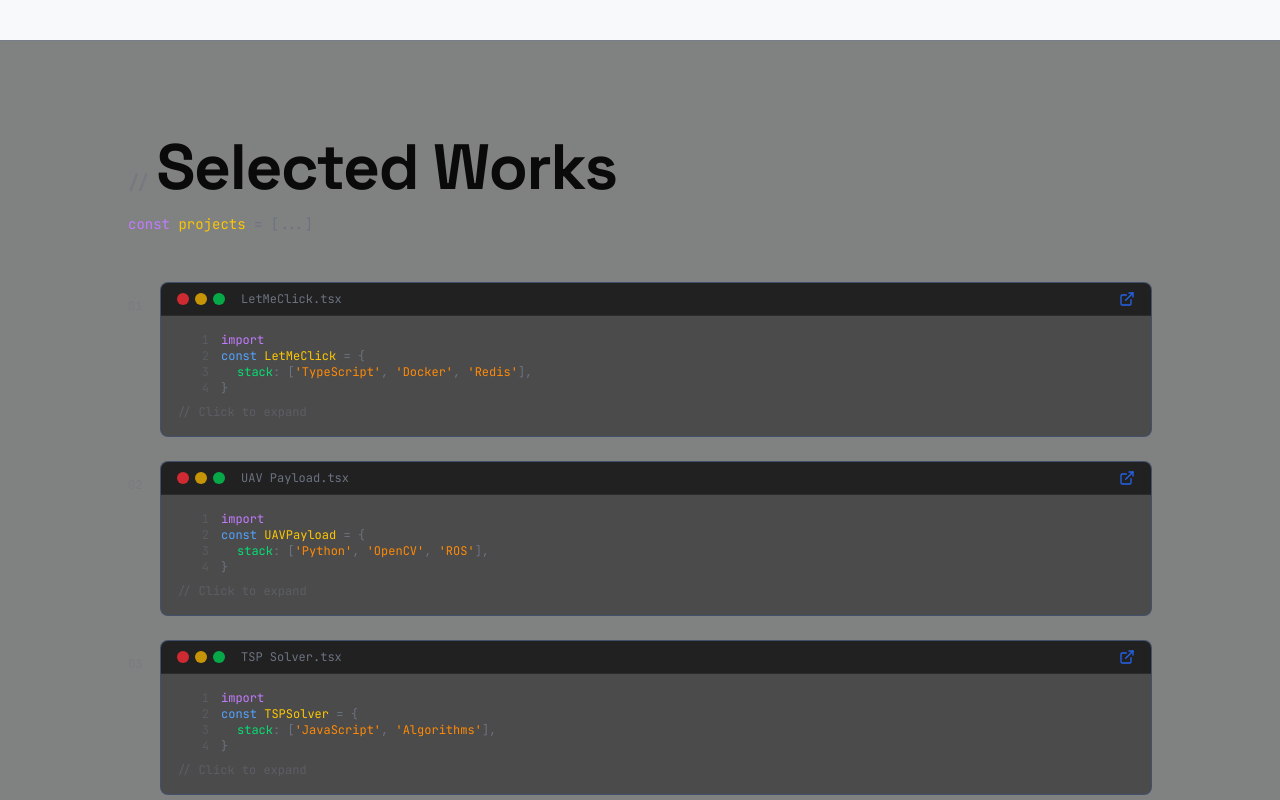
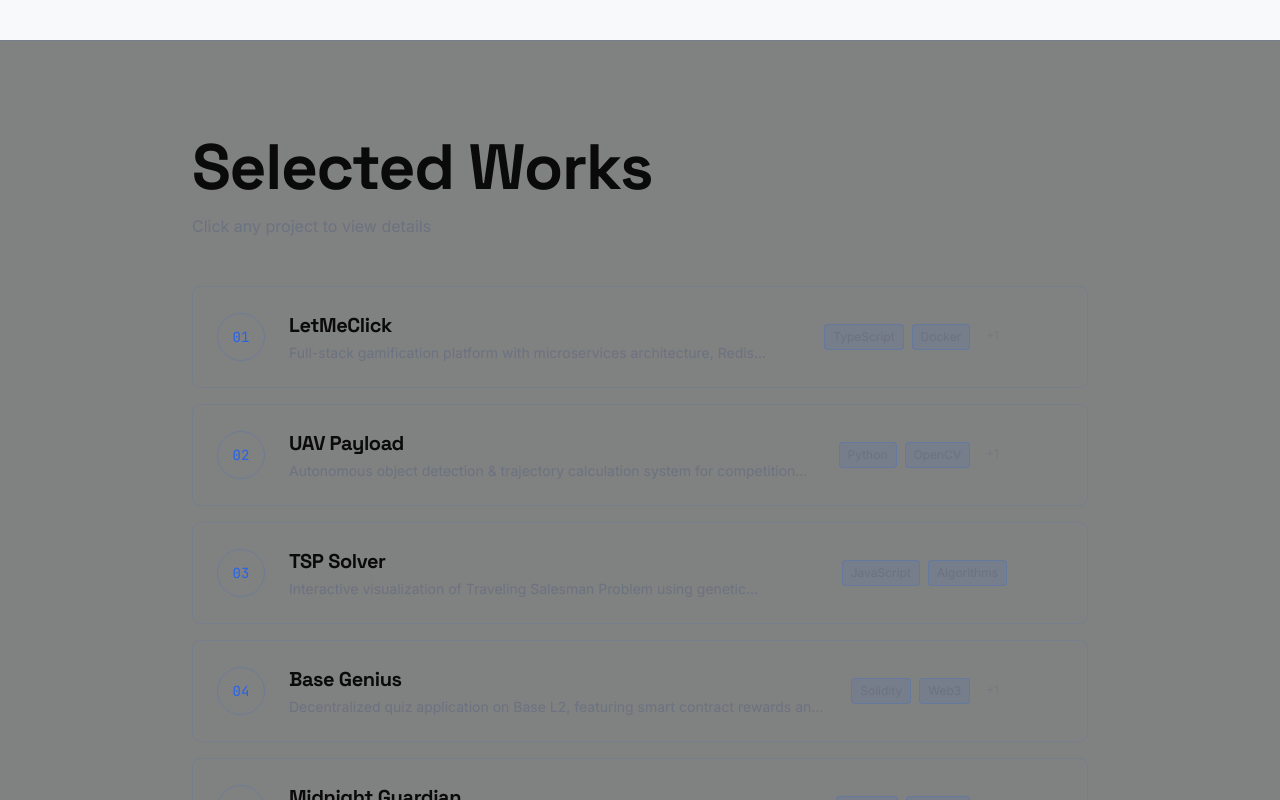
Before and after one commit to arif-aygun/portfolio, a Next.js app: page / in a window 1280 px wide. Shown: the part 1240-2040 px from the top of the page. Built offline with nearby package versions, Linux system fonts and the light colour scheme.

Commit message:
feat: side panel drawer for projects

```diff
--- a/app/page.tsx
+++ b/app/page.tsx
@@ -5,6 +5,7 @@ import { motion, useScroll, useTransform, useSpring, useMotionValue } from 'fram
 import { useRef, useEffect, useState } from 'react';
 import { cn } from '@/lib/utils';
 import { useTheme } from '@/components/theme-provider';
+import { ProjectDrawer } from '@/components/project-drawer';
 import {
   SiNodedotjs, SiTypescript, SiExpress, SiMysql, SiPython,
   SiOpencv, SiArduino, SiRaspberrypi, SiFirebase, SiDocker,
@@ -69,108 +70,51 @@ function MagneticButton({ children, className, href }: { children: React.ReactNo
   );
 }
 
-function CodeProjectBlock({ title, desc, tags, href, index }: any) {
-  const [isExpanded, setIsExpanded] = useState(false);
+function ProjectListItem({ title, desc, tags, index, onClick }: any) {
   const ref = useRef(null);
   const { scrollYProgress } = useScroll({
     target: ref,
     offset: ["0 1", "1.33 1"]
   });
-  const y = useTransform(scrollYProgress, [0, 1], [50, 0]);
   const opacity = useTransform(scrollYProgress, [0, 0.5], [0, 1]);
 
   return (
     <motion.div
       ref={ref}
-      style={{ y, opacity }}
-      className="relative group"
+      style={{ opacity }}
+      onClick={onClick}
+      className="group relative flex items-center gap-6 p-6 border border-electric/10 rounded-lg hover:border-electric/30 hover:bg-electric/5 transition-all cursor-pointer"
     >
-      <div
-        className="relative bg-neutral-900/50 border border-electric/20 rounded-lg overflow-hidden hover:border-electric/40 transition-all cursor-pointer"
-        onClick={() => setIsExpanded(!isExpanded)}
-      >
-        {/* Header bar like VSCode */}
-        <div className="flex items-center gap-2 px-4 py-2 border-b border-white/5 bg-neutral-900/80">
-          <div className="flex gap-1.5">
-            <div className="w-3 h-3 rounded-full bg-red-500/80"></div>
-            <div className="w-3 h-3 rounded-full bg-yellow-500/80"></div>
-            <div className="w-3 h-3 rounded-full bg-green-500/80"></div>
-          </div>
-          <span className="text-xs text-concrete font-mono ml-2">{title}.tsx</span>
-          <a
-            href={href}
-            target="_blank"
-            onClick={(e) => e.stopPropagation()}
-            className="ml-auto text-electric hover:text-acid transition-colors"
-          >
-            <ExternalLink className="w-4 h-4" />
-          </a>
-        </div>
-
-        {/* Code content */}
-        <div className="p-4 font-mono text-sm">
-          {/* Line numbers + imports */}
-          <div className="flex gap-3 text-xs">
-            <div className="text-concrete/40 select-none text-right" style={{ minWidth: '2rem' }}>
-              {[1, 2, 3, 4].map((n) => <div key={n}>{n}</div>)}
-            </div>
-            <div className="flex-1">
-              <div className="text-purple-400">import</div>
-              <div className="text-concrete">
-                <span className="text-blue-400">const</span>{' '}
-                <span className="text-yellow-400">{title.replace(/\s+/g, '')}</span> = {'{'}
-              </div>
-              <div className="pl-4 text-concrete">
-                <span className="text-green-400">stack</span>: [{tags.slice(0, 3).map((t: string, i: number) => (
-                  <span key={i}>
-                    <span className="text-orange-400">'{t}'</span>
-                    {i < Math.min(tags.length, 3) - 1 && ', '}
-                  </span>
-                ))}],
-              </div>
-              <div className="text-concrete">{'}'}</div>
-            </div>
-          </div>
-
-          {/* Expandable description */}
-          <motion.div
-            initial={false}
-            animate={{ height: isExpanded ? 'auto' : 0 }}
-            className="overflow-hidden"
-          >
-            <div className="mt-3 pt-3 border-t border-white/5">
-              <div className="flex gap-3 text-xs">
-                <div className="text-concrete/40 select-none text-right" style={{ minWidth: '2rem' }}>
-                  <div>5</div>
-                  <div>6</div>
-                </div>
-                <div className="flex-1">
-                  <div className="text-concrete">
-                    <span className="text-blue-400">const</span>{' '}
-                    <span className="text-yellow-400">description</span> =
-                    <span className="text-green-400"> "{desc}"</span>
-                  </div>
-                  <div className="mt-2 text-concrete">
-                    <span className="text-purple-400">export default</span>{' '}
-                    <span className="text-yellow-400">{title.replace(/\s+/g, '')}</span>
-                  </div>
-                </div>
-              </div>
-            </div>
-          </motion.div>
-
-          {/* Click to expand hint */}
-          {!isExpanded && (
-            <div className="mt-2 text-xs text-concrete/50 flex items-center gap-1">
-              <span>{'// Click to expand'}</span>
-            </div>
-          )}
-        </div>
+      {/* Index */}
+      <div className="flex-shrink-0 w-12 h-12 rounded-full border border-electric/20 flex items-center justify-center font-mono text-sm text-electric">
+        {String(index + 1).padStart(2, '0')}
       </div>
 
-      {/* Line number indicator */}
-      <div className="absolute -left-8 top-4 text-xs text-concrete/30 font-mono">
-        {String(index + 1).padStart(2, '0')}
+      {/* Content */}
+      <div className="flex-1 min-w-0">
+        <h3 className="text-xl font-space-grotesk font-bold mb-1 group-hover:text-electric transition-colors">
+          {title}
+        </h3>
+        <p className="text-concrete text-sm line-clamp-1">{desc}</p>
+      </div>
+
+      {/* Tags Preview */}
+      <div className="hidden md:flex gap-2 flex-shrink-0">
+        {tags.slice(0, 2).map((tag: string) => (
+          <span key={tag} className="px-2 py-1 text-xs bg-electric/10 rounded border border-electric/20 text-concrete">
+            {tag}
+          </span>
+        ))}
+        {tags.length > 2 && (
+          <span className="px-2 py-1 text-xs text-concrete/50">
+            +{tags.length - 2}
+          </span>
+        )}
+      </div>
+
+      {/* Arrow */}
+      <div className="flex-shrink-0 w-8 h-8 rounded-full bg-electric/10 flex items-center justify-center opacity-0 group-hover:opacity-100 transition-opacity">
+        <ArrowUpRight className="w-4 h-4 text-electric" />
       </div>
     </motion.div>
   );
@@ -270,6 +214,7 @@ function InteractiveOrb() {
 export default function Home() {
   const customCursorRef = useRef<HTMLDivElement>(null);
   const { theme, toggleTheme } = useTheme();
+  const [selectedProject, setSelectedProject] = useState<any>(null);
 
   useEffect(() => {
     const moveCursor = (e: MouseEvent) => {
@@ -441,21 +386,22 @@ export default function Home() {
 
       {/* Projects */}
       <section id="work" className="py-16 md:py-24 px-6 md:px-12 bg-neutral-950/50 border-t border-electric/10">
-        <div className="max-w-5xl mx-auto">
+        <div className="max-w-4xl mx-auto">
           <div className="mb-12">
-            <h2 className="text-fluid-h2 font-space-grotesk font-bold mb-4">
-              <span className="text-concrete/50 font-mono text-lg">{'// '}</span>
-              Selected Works
-            </h2>
-            <p className="text-concrete max-w-xl font-mono text-sm">
-              <span className="text-purple-400">const</span>{' '}
-              <span className="text-yellow-400">projects</span> = [...]
+            <h2 className="text-fluid-h2 font-space-grotesk font-bold mb-4">Selected Works</h2>
+            <p className="text-concrete max-w-xl">
+              Click any project to view details
             </p>
           </div>
 
-          <div className="space-y-6 pl-8">
+          <div className="space-y-4">
             {projects.map((p, i) => (
-              <CodeProjectBlock key={i} {...p} index={i} />
+              <ProjectListItem
+                key={i}
+                {...p}
+                index={i}
+                onClick={() => setSelectedProject(p)}
+              />
             ))}
           </div>
         </div>
@@ -490,6 +436,13 @@ export default function Home() {
           </div>
         </div>
       </footer>
+
+      {/* Project Drawer */}
+      <ProjectDrawer
+        isOpen={!!selectedProject}
+        onClose={() => setSelectedProject(null)}
+        project={selectedProject}
+      />
     </main>
   );
 }
--- /dev/null
+++ b/components/project-drawer.tsx
@@ -0,0 +1,120 @@
+'use client';
+
+import { motion, AnimatePresence } from 'framer-motion';
+import { X, ExternalLink, Github } from 'lucide-react';
+import { useEffect } from 'react';
+
+interface ProjectDrawerProps {
+    isOpen: boolean;
+    onClose: () => void;
+    project: {
+        title: string;
+        desc: string;
+        tags: string[];
+        href: string;
+    } | null;
+}
+
+export function ProjectDrawer({ isOpen, onClose, project }: ProjectDrawerProps) {
+    // Close on ESC key
+    useEffect(() => {
+        const handleEsc = (e: KeyboardEvent) => {
+            if (e.key === 'Escape') onClose();
+        };
+        if (isOpen) {
+            window.addEventListener('keydown', handleEsc);
+            document.body.style.overflow = 'hidden';
+        }
+        return () => {
+            window.removeEventListener('keydown', handleEsc);
+            document.body.style.overflow = 'unset';
+        };
+    }, [isOpen, onClose]);
+
+    if (!project) return null;
+
+    return (
+        <AnimatePresence>
+            {isOpen && (
+                <>
+                    {/* Backdrop */}
+                    <motion.div
+                        initial={{ opacity: 0 }}
+                        animate={{ opacity: 1 }}
+                        exit={{ opacity: 0 }}
+                        onClick={onClose}
+                        className="fixed inset-0 bg-black/60 backdrop-blur-sm z-40"
+                    />
+
+                    {/* Drawer */}
+                    <motion.div
+                        initial={{ x: '100%' }}
+                        animate={{ x: 0 }}
+                        exit={{ x: '100%' }}
+                        transition={{ type: 'spring', damping: 30, stiffness: 300 }}
+                        className="fixed right-0 top-0 bottom-0 w-full md:w-[500px] bg-void border-l border-electric/20 z-50 overflow-y-auto"
+                    >
+                        {/* Header */}
+                        <div className="sticky top-0 bg-void/95 backdrop-blur-md border-b border-electric/10 p-6 flex justify-between items-start">
+                            <div>
+                                <h2 className="text-2xl font-space-grotesk font-bold mb-1">{project.title}</h2>
+                                <a
+                                    href={project.href}
+                                    target="_blank"
+                                    rel="noopener noreferrer"
+                                    className="text-sm text-electric hover:text-acid transition-colors inline-flex items-center gap-1"
+                                >
+                                    View Project <ExternalLink className="w-3 h-3" />
+                                </a>
+                            </div>
+                            <button
+                                onClick={onClose}
+                                className="p-2 hover:bg-electric/10 rounded-lg transition-colors"
+                                aria-label="Close"
+                            >
+                                <X className="w-6 h-6" />
+                            </button>
+                        </div>
+
+                        {/* Content */}
+                        <div className="p-6 space-y-6">
+                            {/* Description */}
+                            <div>
+                                <h3 className="text-sm uppercase tracking-wider text-concrete mb-2">Description</h3>
+                                <p className="text-paper leading-relaxed">{project.desc}</p>
+                            </div>
+
+                            {/* Tech Stack */}
+                            <div>
+                                <h3 className="text-sm uppercase tracking-wider text-concrete mb-3">Tech Stack</h3>
+                                <div className="flex flex-wrap gap-2">
+                                    {project.tags.map((tag) => (
+                                        <span
+                                            key={tag}
+                                            className="px-3 py-1.5 bg-electric/10 border border-electric/20 rounded-lg text-sm font-medium hover:bg-electric/20 transition-colors"
+                                        >
+                                            {tag}
+                                        </span>
+                                    ))}
+                                </div>
+                            </div>
+
+                            {/* Actions */}
+                            <div className="pt-4 border-t border-white/5">
+                                <a
+                                    href={project.href}
+                                    target="_blank"
+                                    rel="noopener noreferrer"
+                                    className="inline-flex items-center gap-2 px-6 py-3 bg-electric hover:bg-electric/80 text-white rounded-lg font-medium transition-colors"
+                                >
+                                    <ExternalLink className="w-4 h-4" />
+                                    Visit Project
+                                </a>
+                            </div>
+                        </div>
+                    </motion.div>
+                </>
+            )}
+        </AnimatePresence>
+    );
+}
```
